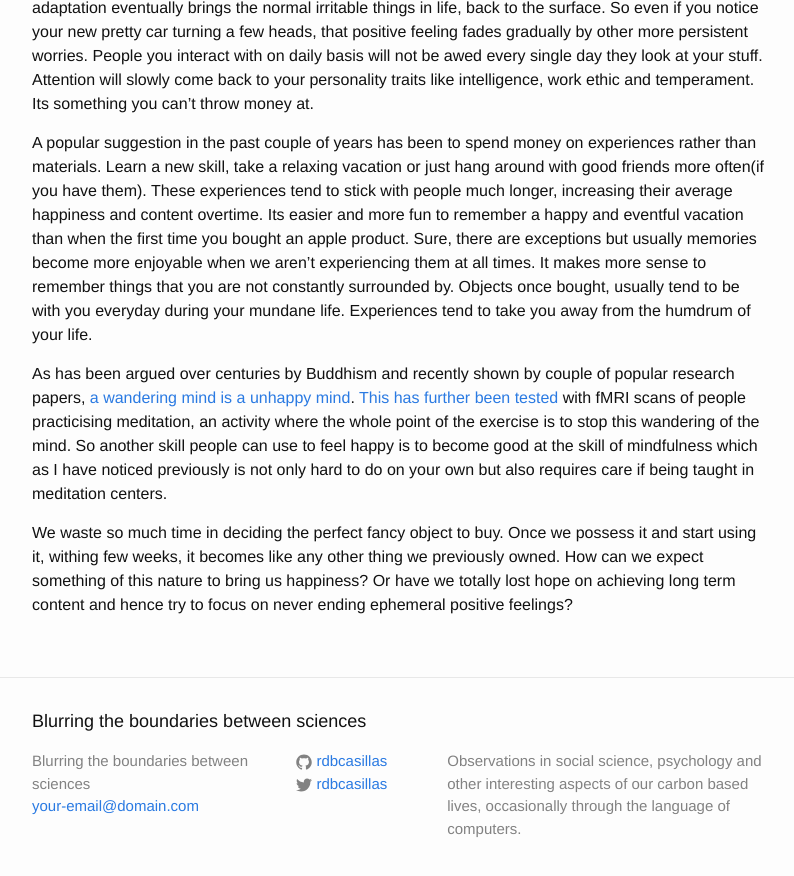
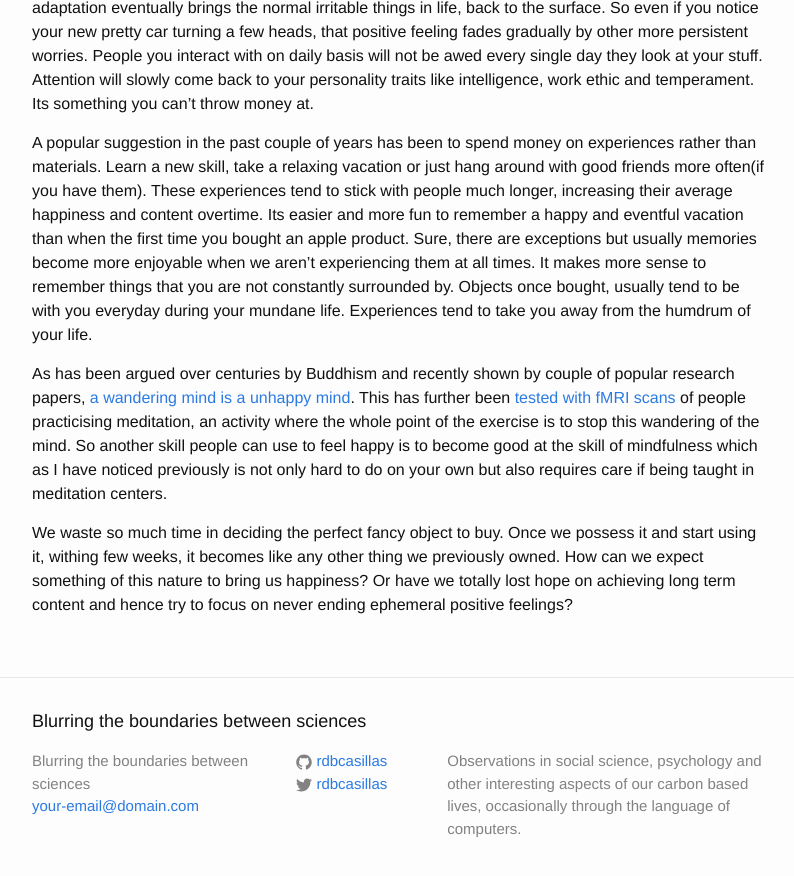
Before and after one commit to rdbcasillas/rdbcasillas.github.io, a Jekyll site: the page built from _posts/2015-11-09-happyPills.markdown, in a window 1280 px wide and 900 px high, scrolled down 807 px. Shown: the top 876 px of the window, without its empty margins (238-1032 px from the left). Built offline with Jekyll 4.4.1, drawn with Linux system fonts in a browser that asks for light colours; Markdown is read by kramdown in place of the engine named in the settings.

Commit message:
fmri link shows correctly

```diff
--- a/_posts/2015-11-09-happyPills.markdown
+++ b/_posts/2015-11-09-happyPills.markdown
@@ -12,6 +12,6 @@ So why isn't [happiness](http://plato.stanford.edu/entries/happiness/) solvable
 
 A popular suggestion in the past couple of years has been to spend money on experiences rather than materials. Learn a new skill, take a relaxing vacation or just hang around with good friends more often(if you have them). These experiences tend to stick with people much longer, increasing their average happiness and content overtime. Its easier and more fun to remember a happy and eventful vacation than when the first time you bought an apple product. Sure, there are exceptions but usually memories become more enjoyable when we aren't experiencing them at all times. It makes more sense to remember things that you are not constantly surrounded by. Objects once bought, usually tend to be with you everyday during your mundane life. Experiences tend to take you away from the humdrum of your life.
 
-As has been argued over centuries by Buddhism and recently shown by couple of popular research papers, [a wandering mind is a unhappy mind](http://www.danielgilbert.com/KILLINGSWORTH%20&%20GILBERT%20(2010).pdf). [This has further been tested](http://www.yalescientific.org/2012/05/the-healing-art-of-meditation/) with fMRI scans of people practicising meditation, an activity where the whole point of the exercise is to stop this wandering of the mind. So another skill people can use to feel happy is to become good at the skill of mindfulness which as I have noticed previously is not only hard to do on your own but also requires care if being taught in meditation centers.
+As has been argued over centuries by Buddhism and recently shown by couple of popular research papers, [a wandering mind is a unhappy mind](http://www.danielgilbert.com/KILLINGSWORTH%20&%20GILBERT%20(2010).pdf). This has further been [tested with fMRI scans](http://www.yalescientific.org/2012/05/the-healing-art-of-meditation/) of people practicising meditation, an activity where the whole point of the exercise is to stop this wandering of the mind. So another skill people can use to feel happy is to become good at the skill of mindfulness which as I have noticed previously is not only hard to do on your own but also requires care if being taught in meditation centers.
 
 We waste so much time in deciding the perfect fancy object to buy. Once we possess it and start using it, withing few weeks, it becomes like any other thing we previously owned. How can we expect something of this nature to bring us happiness? Or have we totally lost hope on achieving long term content and hence try to focus on never ending ephemeral positive feelings?
```
